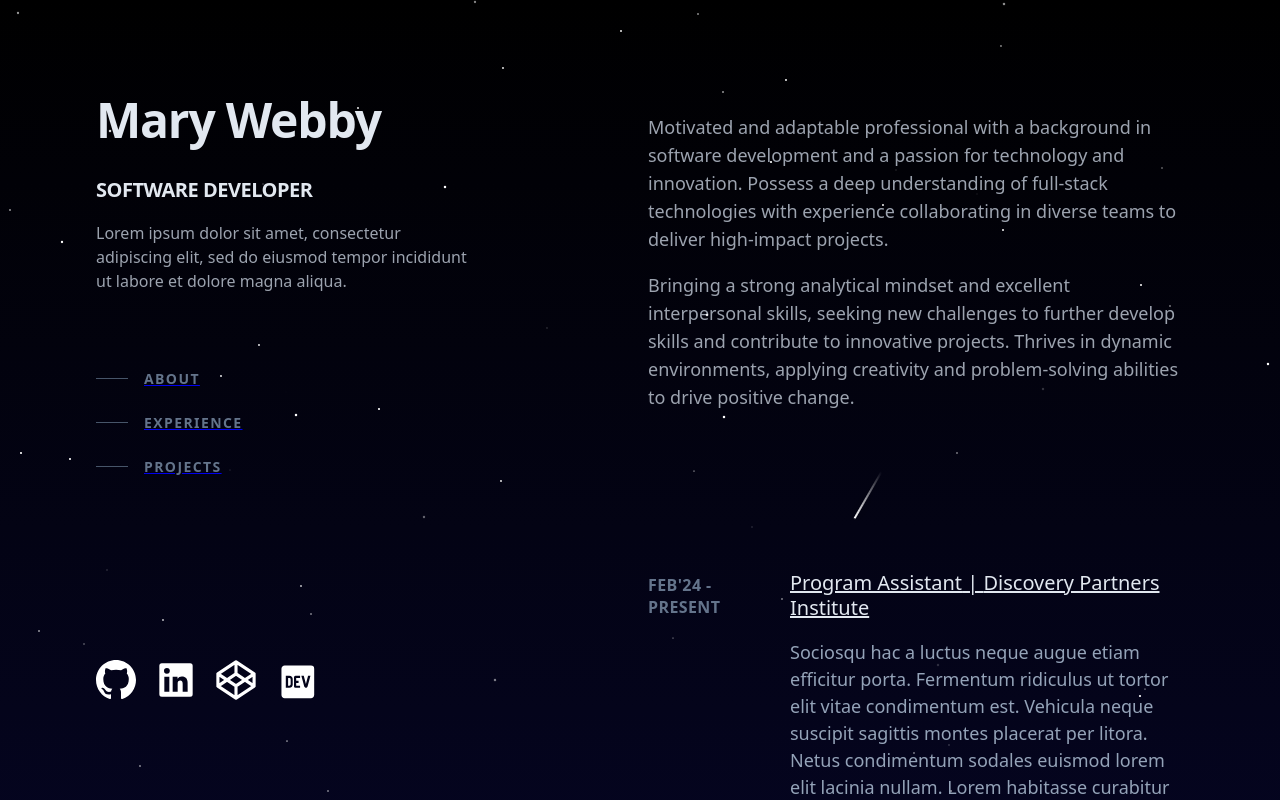
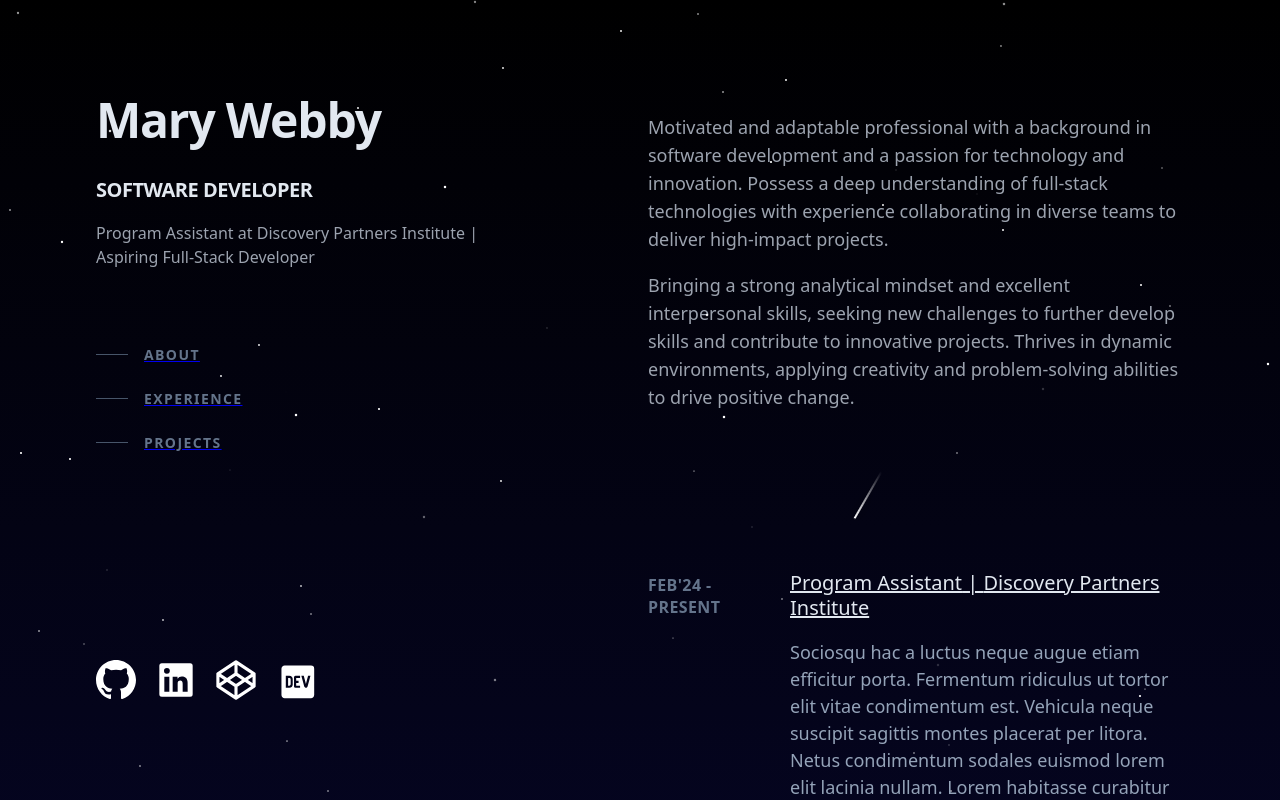
Before and after one commit to marywebby/portfolio-react, a React (Create React App) app in the folder portfolio-mcw/: page / in a window 1280 px wide. Shown: the top 800 px of the page. Built offline with nearby package versions, Linux system fonts and the light colour scheme.

Commit message:
fixed header

```diff
--- a/portfolio-mcw/src/components/Header.js
+++ b/portfolio-mcw/src/components/Header.js
@@ -14,7 +14,7 @@
           Software Developer
         </h2>
         <p className='mt-4 max-w-sm leading-normal text-gray-400'>
-          Lorem ipsum dolor sit amet, consectetur adipiscing elit, sed do eiusmod tempor incididunt ut labore et dolore magna aliqua.
+          Program Assistant at Discovery Partners Institute | Aspiring Full-Stack Developer
         </p>
         <NavBar />
       </div>
```
